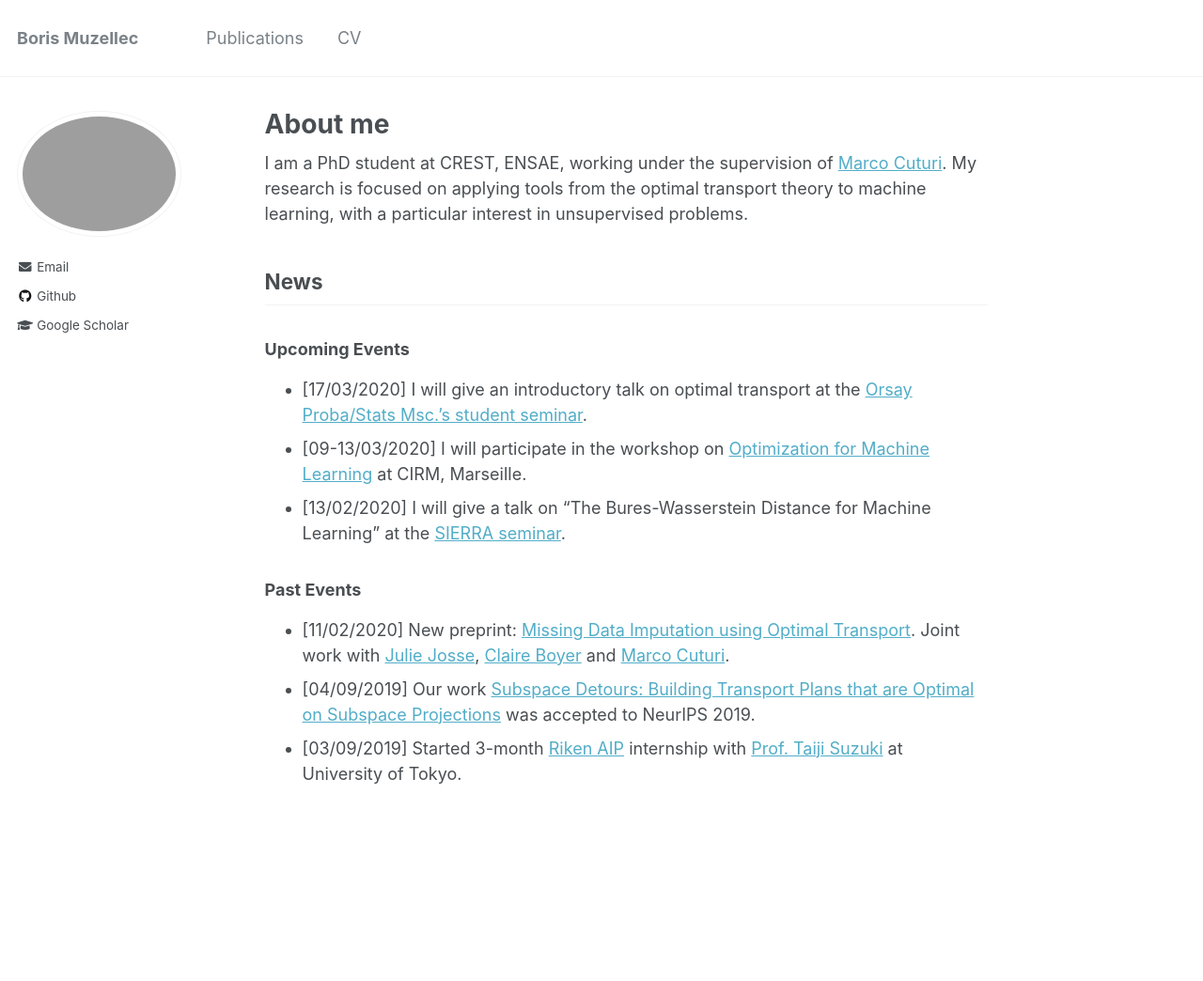
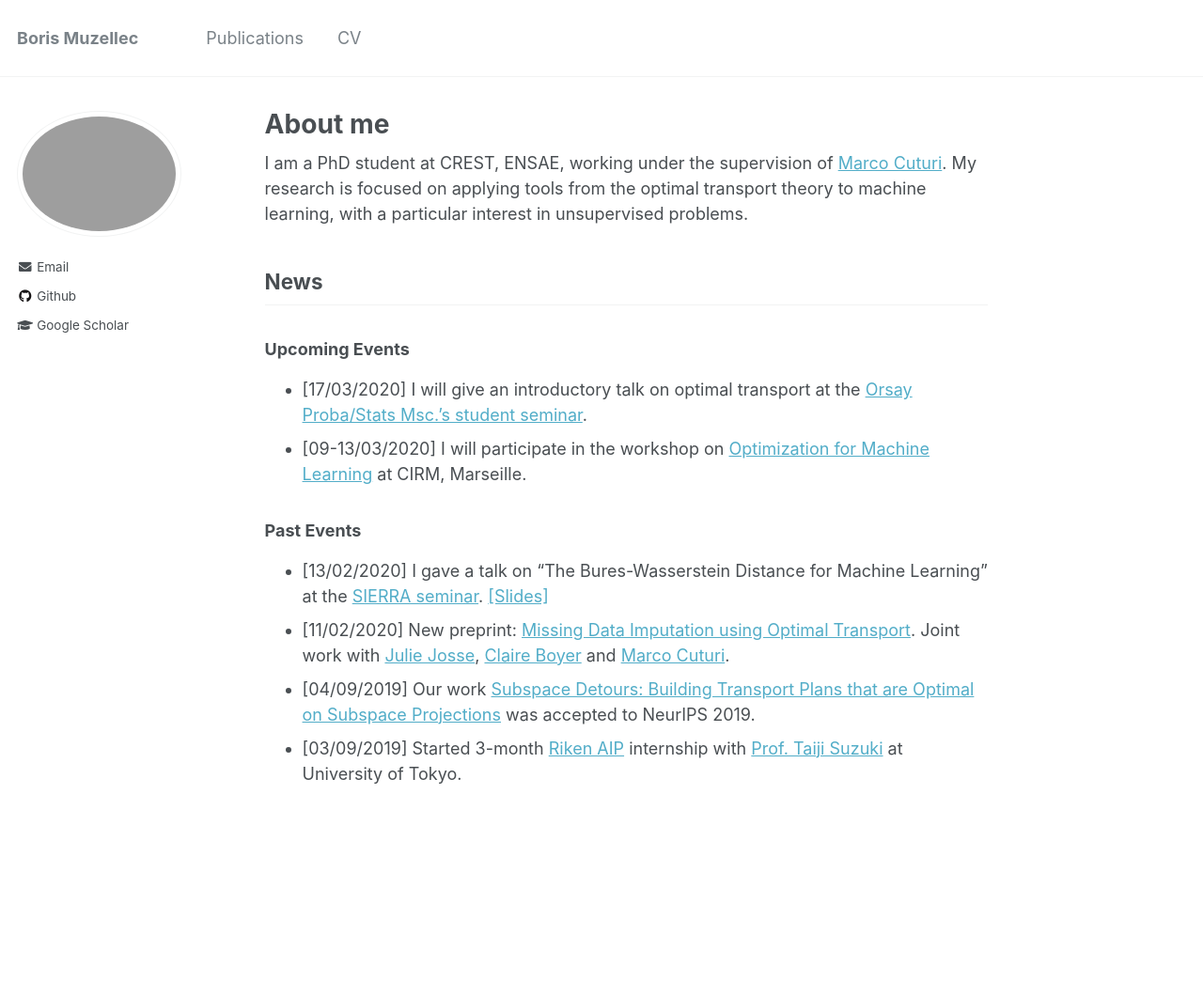
Before and after one commit to BorisMuzellec/borismuzellec.github.io, a Jekyll site: the page built from _pages/about.md, in a window 1280 px wide. Shown: the whole page at 94% size. Built offline with Jekyll 4.4.1, drawn with Linux system fonts in a browser that asks for light colours.

Commit message:
slides of wb talk

```diff
--- a/_pages/about.md
+++ b/_pages/about.md
@@ -17,10 +17,11 @@ I am a PhD student at CREST, ENSAE, working under the supervision of [Marco Cutu
 ### Upcoming Events ###
 * [17/03/2020] I will give an introductory talk on optimal transport at the [Orsay Proba/Stats Msc.'s student seminar](https://www.math.u-psud.fr/-Seminaire-des-eleves-?lang=fr).
 * [09-13/03/2020] I will participate in the workshop on [Optimization for Machine Learning](https://conferences.cirm-math.fr/2133.html) at CIRM, Marseille.
-* [13/02/2020] I will give a talk on "The Bures-Wasserstein Distance for Machine Learning" at the [SIERRA seminar](https://www.di.ens.fr/sierra/seminars.php).
+
 
 
 ### Past Events ###
+* [13/02/2020] I gave a talk on "The Bures-Wasserstein Distance for Machine Learning" at the [SIERRA seminar](https://www.di.ens.fr/sierra/seminars.php). [[Slides]](https://borismuzellec.github.io/publications/bures_wasserstein_ml.pdf)
 * [11/02/2020] New preprint: [Missing Data Imputation using Optimal Transport](http://arxiv.org/abs/2002.03860). Joint work with [Julie Josse](http://juliejosse.com), [Claire Boyer](http://www.lpsm.paris/pageperso/boyer/) and [Marco Cuturi](http://marcocuturi.net).
 * [04/09/2019] Our work [Subspace Detours: Building Transport Plans that are Optimal on Subspace Projections](https://arxiv.org/abs/1905.10099) was accepted to NeurIPS 2019.
 * [03/09/2019] Started 3-month [Riken AIP](https://aip.riken.jp) internship with [Prof. Taiji Suzuki](http://ibis.t.u-tokyo.ac.jp/suzuki/) at University of Tokyo.
```
Also changed, not shown: 1 other file.
